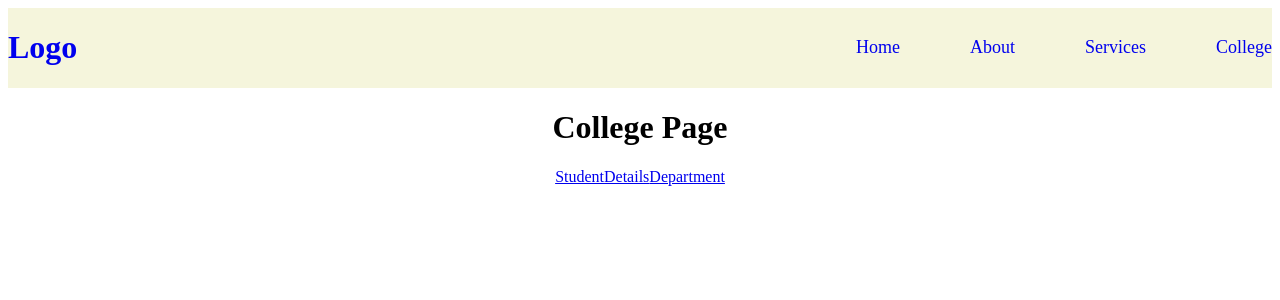
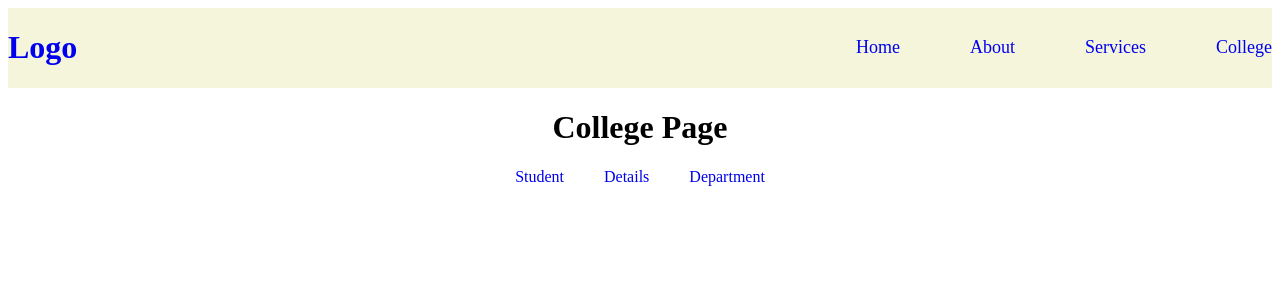
Before and after one commit to Nasir-afridi/React-Routing, a React (Vite) app in the folder react routing/: page /college in a window 1280 px wide. Shown: the top 300 px of the page. Built offline with nearby package versions, Linux system fonts and the light colour scheme.

Commit message:
added the links styling

```diff
--- a/react routing/src/index.css
+++ b/react routing/src/index.css
@@ -14,3 +14,7 @@
 .link {
   text-decoration: none;
 }
+
+.Links {
+  text-decoration: none;
+margin: 20px;}
```
